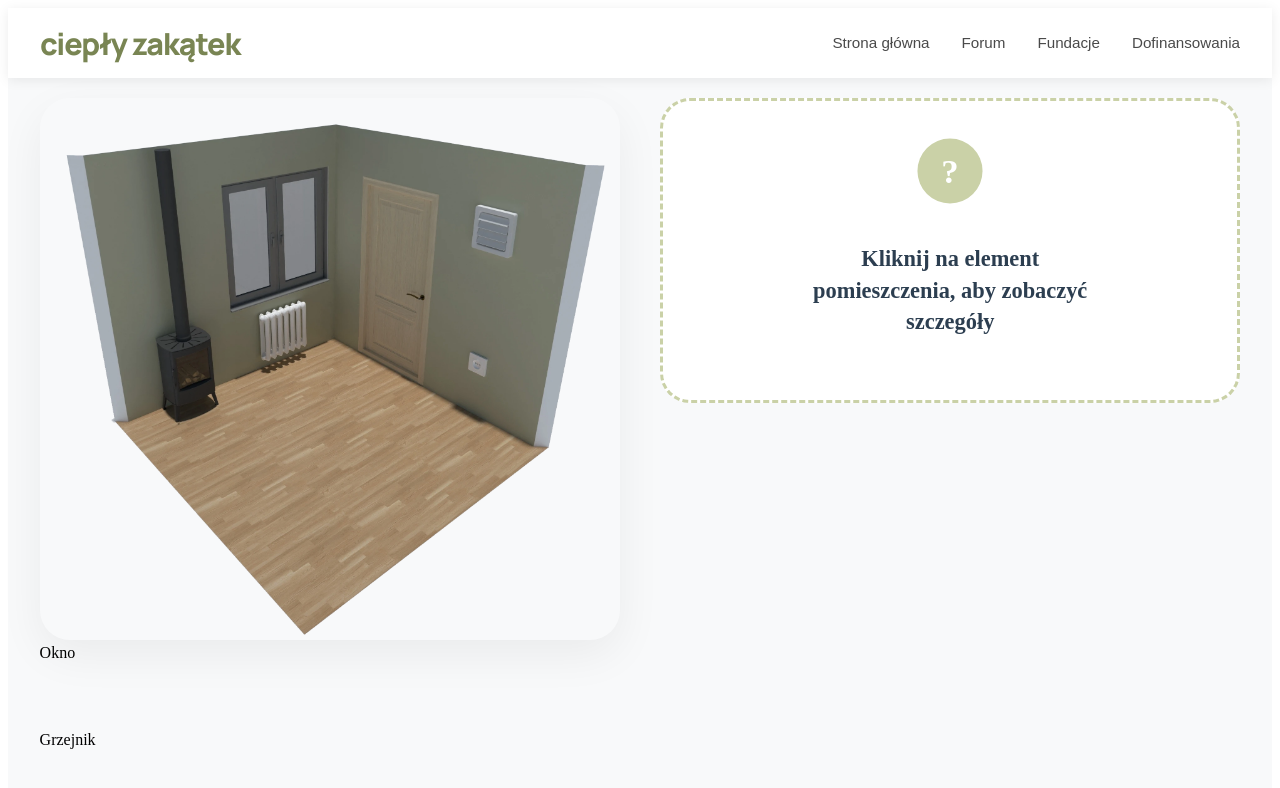
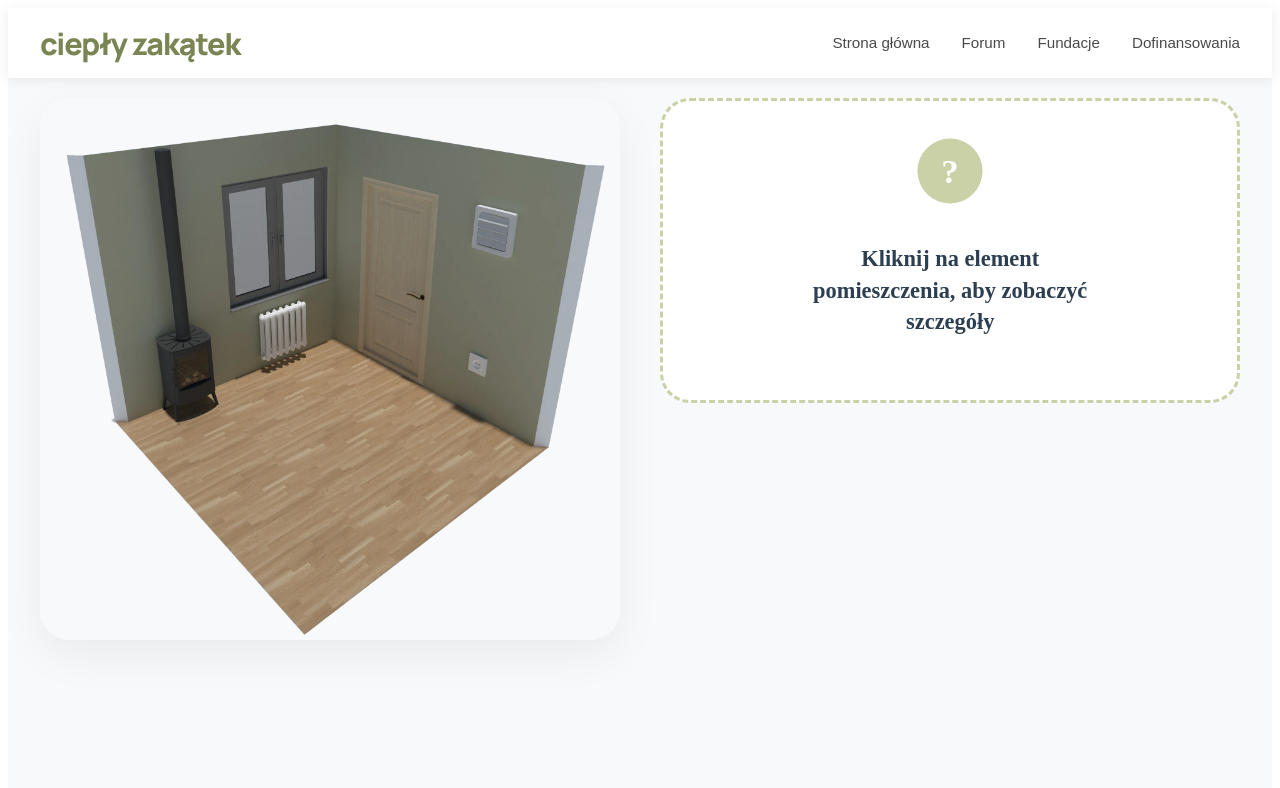
Before and after one commit to jkaminska2/cieply-zakatek, a React (Vite) app in the folder kamienice/: page / in a window 1280 px wide. Shown: the top 788 px of the page. Built offline with nearby package versions, Linux system fonts and the light colour scheme.

Commit message:
Poprawa przyciskow

```diff
--- a/kamienice/src/App.css
+++ b/kamienice/src/App.css
@@ -31,6 +31,7 @@
   position: relative;
   width: 100%;
   max-width: 700px;
+  height: auto;
 }
 
 .side-model {
@@ -84,14 +85,23 @@
   margin-bottom: 20px;
   animation: pulse 2s infinite;
 }
+.hotspot {
+  position: absolute;
+  cursor: pointer;
+  z-index: 10;
+}
 
 /* Pozycje Hotspotów - dopasuj pod obrazek */
 .window-hotspot {
-  top: 43%; left: 18%; width: 10%; height: 15%;
+  top: 15%; left: 35%; width: 10%; height: 15%;
+  width: 14%;
+  height: 20%;
 }
 
 .radiator-hotspot {
-  top: 65%; left: 22%; width: 8%; height: 10%;
+  top: 39%; left: 39%; width: 5%; height: 5%;
+  width: 7%;
+  height: 10%;
 }
 
 @keyframes pulse {
--- a/kamienice/src/App.jsx
+++ b/kamienice/src/App.jsx
@@ -21,7 +21,6 @@ export default function App() {
               className="hotspot window-hotspot"
               onClick={() => setSelectedElement("okno")}
             >
-              <span className="tooltip">Okno</span>
             </div>
 
             {/* GRZEJNIK */}
@@ -29,7 +28,7 @@ export default function App() {
               className="hotspot radiator-hotspot"
               onClick={() => setSelectedElement("grzejnik")}
             >
-              <span className="tooltip">Grzejnik</span>
+
             </div>
           </div>
         </div>
```
